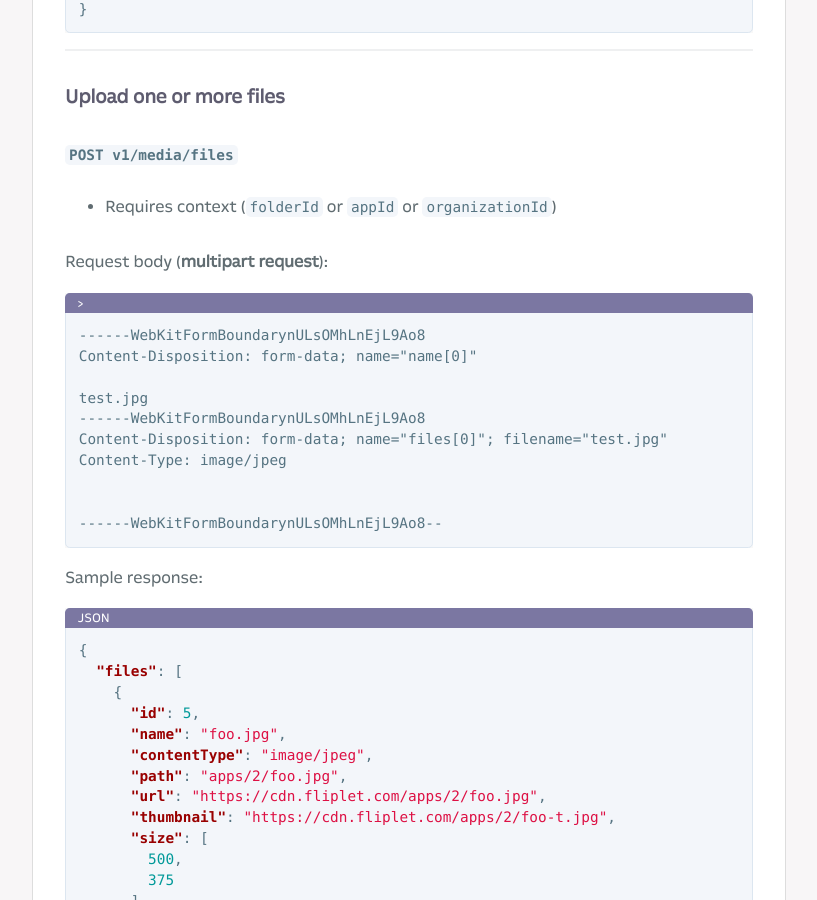
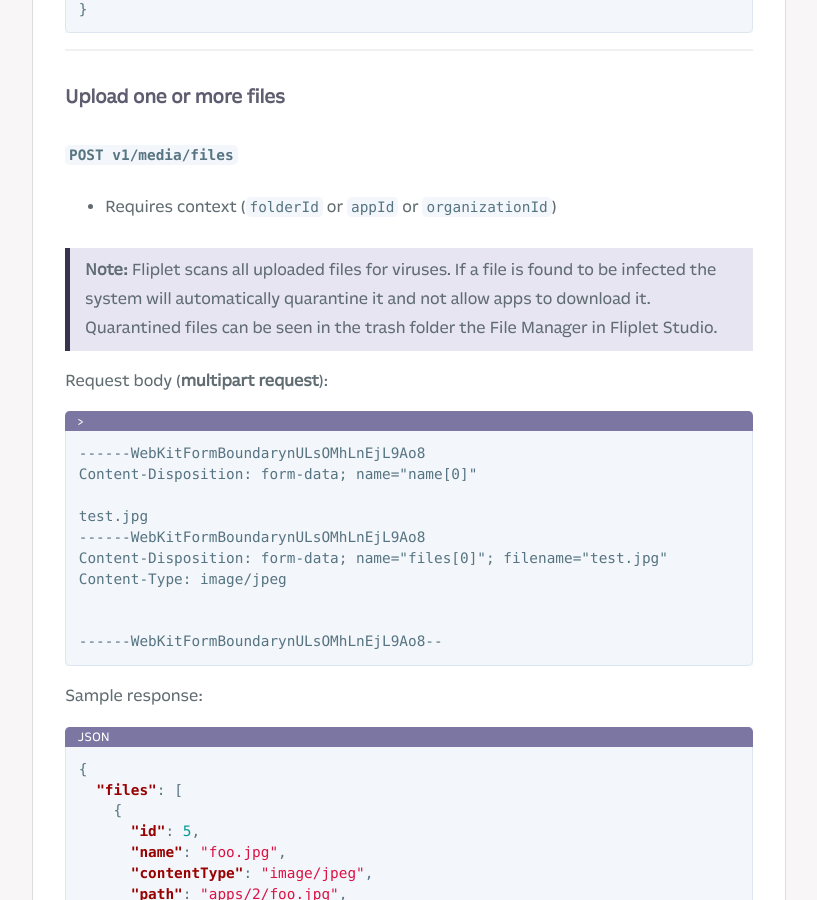
Before and after one commit to Fliplet/fliplet-cli, a Jekyll site: the page built from docs/REST-API/fliplet-media.md, in a window 1280 px wide and 900 px high, scrolled down 2788 px. Shown: the whole window, without its empty margins (254-1071 px from the left). Built offline with Jekyll 4.4.1, drawn with Linux system fonts in a browser that asks for light colours; nearby versions of some CDN libraries; our own code applies the rules of GitHub Pages for plain Markdown files; library files that are not in the unit come from our copies; comment, search, counter and statistics services are not loaded; a style sheet for code colours, icons or effects is not loaded.

Commit message:
docs update on media files

````diff
--- a/docs/REST-API/fliplet-media.md
+++ b/docs/REST-API/fliplet-media.md
@@ -115,6 +115,8 @@ Sample response:
 
 - Requires context (`folderId` or `appId` or `organizationId`)
 
+<p class="quote"><strong>Note:</strong> Fliplet scans all uploaded files for viruses. If a file is found to be infected the system will automatically quarantine it and not allow apps to download it. Quarantined files can be seen in the trash folder the File Manager in Fliplet Studio.</p>
+
 Request body (**multipart request**):
 
 ```
````
Also changed, not shown: docs/API/fliplet-media.md (+2 -0 lines).
